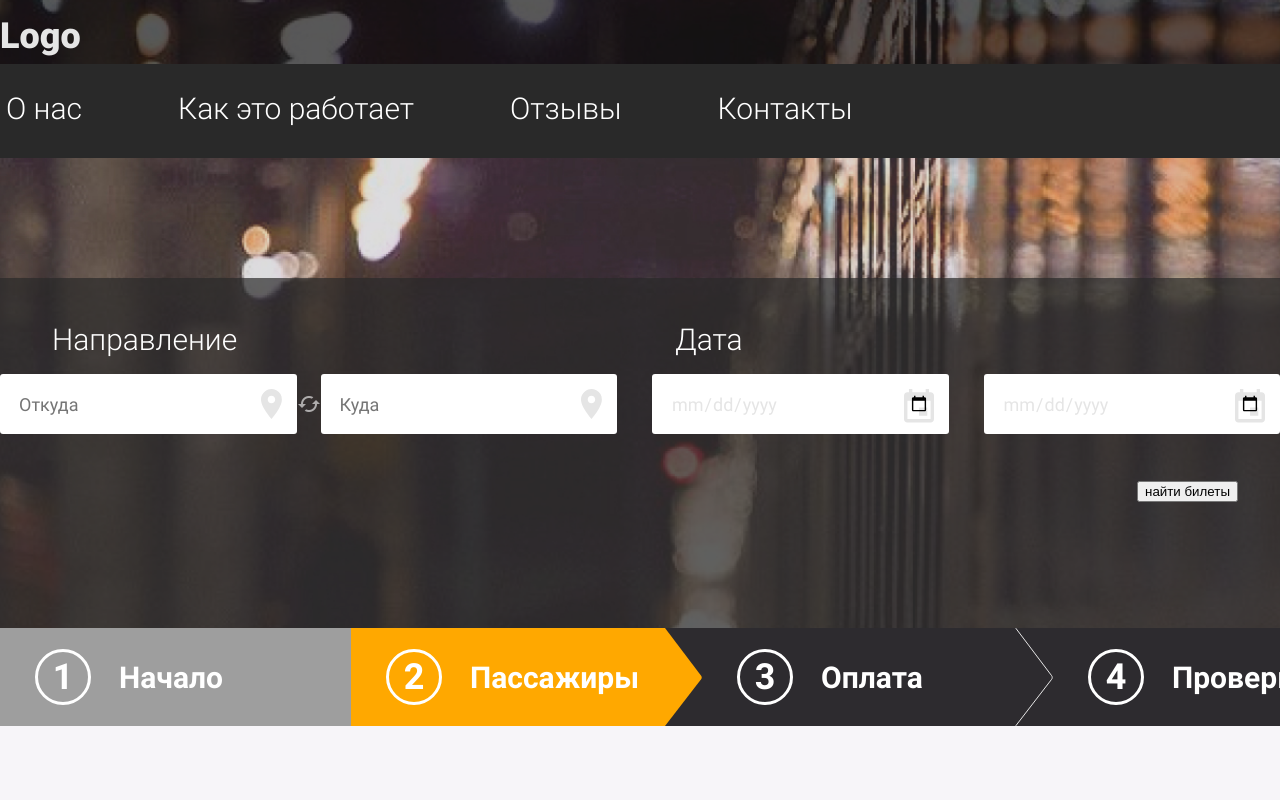
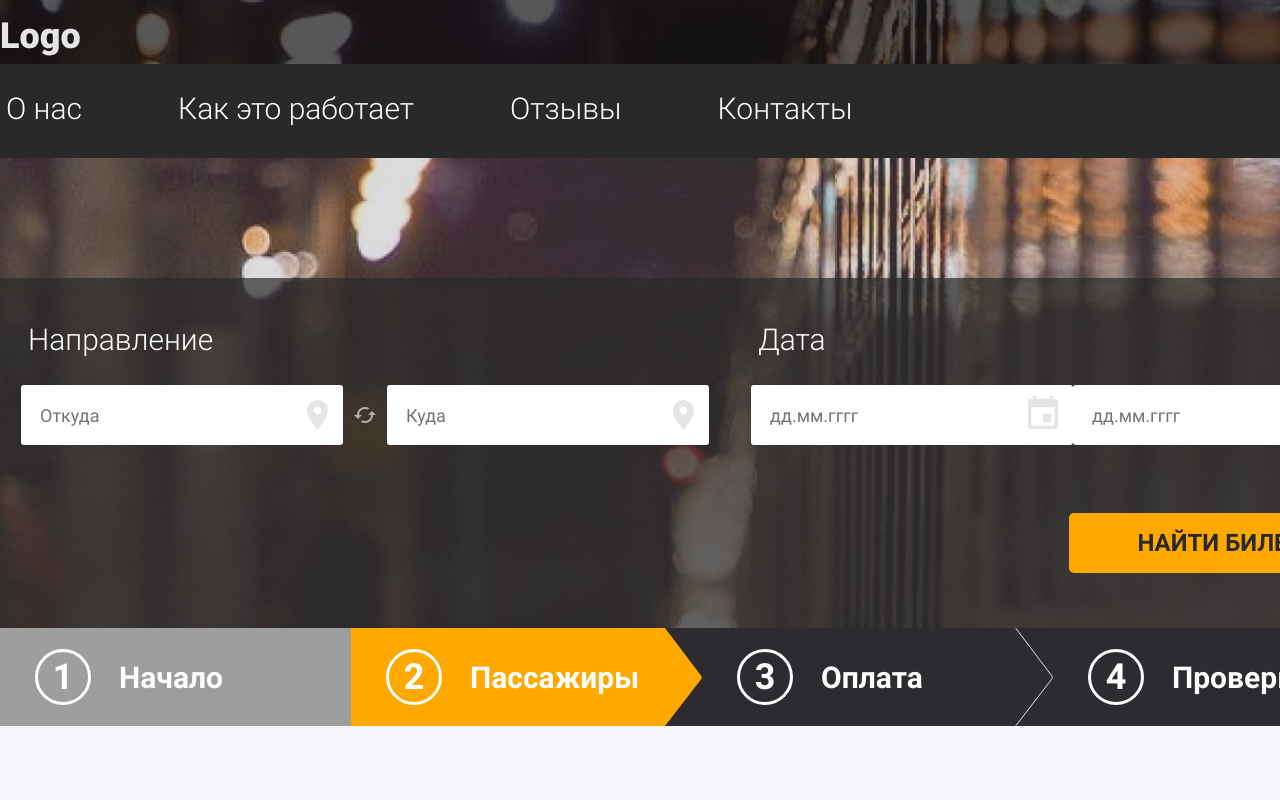
Before and after one commit to moving1986/fe-diplom, a React (Create React App) app: page /payment in a window 1280 px wide. Shown: the top 800 px of the page. Built offline with nearby package versions, Linux system fonts and the light colour scheme; grey boxes are pictures that could not be loaded.

Commit message:
fix all serch forms

```diff
--- a/src/components/FilterWays.jsx
+++ b/src/components/FilterWays.jsx
@@ -8,9 +8,12 @@ import IcoExpress from "../assets/images/ico-express.svg";
 import IcoRightArrowAside from "../assets/images/ico-right-arrow-aside.svg";
 import IcoMoreAside from "../assets/images/ico-more-aside.svg";
 import IcoLeftArrowAside from "../assets/images/ico-left-arrow-aside.svg";
+import { useState } from "react";
 
 
 const FilterWays = () => {
+
+
 
 
     return (
--- a/src/components/Headers/MainHeader/MainHeader.jsx
+++ b/src/components/Headers/MainHeader/MainHeader.jsx
@@ -14,7 +14,12 @@ const MainHeader = () => {
                 <div className="header-title">
                     <h1>Вся жизнь -<br /><span>путешествие</span></h1>
                 </div>
-                <MainSearchForm />
+                <MainSearchForm
+                    mainContainer='search-trip'
+                    formClass='form-search-trip'
+                    headerSearch='header-search-trip'
+                    formSearchBottn='form-serch-button'
+                />
             </div>
         </header>
 
--- a/src/components/Headers/MainHeader/components/MainSearchForm.css
+++ b/src/components/Headers/MainHeader/components/MainSearchForm.css
@@ -22,8 +22,6 @@
 
 .input-with-suggestions {
     position: relative;
-
-
 }
 
 .suggestions-list {
@@ -94,11 +92,13 @@
 .btn-replace-city {
     width: 24px;
     height: 24px;
+
     border: 0;
     background: url('../../../../assets/images/reload-form-way.svg');
     cursor: pointer;
 
 }
+
 
 
 .search-input-way,
@@ -109,14 +109,14 @@
     padding: 21px;
 }
 
-.way-input,
-.date-input {
-    width: 325px;
+.way-input
+{
+    width: 322px;
     height: 60px;
     padding: 19px;
     font-family: "Roboto-Regular";
     font-size: 18px;
-    color: var(--brightGreyText);
+    color: var(--grey);
     background-color: var(--whiteColor);
     border: 0;
     border-radius: 3px;
@@ -153,12 +153,12 @@
 }
 
 .date-input-custom {
-    width: 325px;
+    width: 322px;
     height: 60px;
     padding: 19px 45px 19px 19px;
     font-family: "Roboto-Regular";
     font-size: 18px;
-    color: var(--brightGreyText);
+    color: var(--grey);
     background-color: var(--whiteColor);
     border: 0;
     border-radius: 3px;
@@ -213,20 +213,50 @@
 }
 
 .react-datepicker__day--selected {
-    background-color: #1976d2;
+    background-color: #FFA8004F;
+    border: 2px solid #FFA800;
     color: white;
 }
 
 .react-datepicker__day--keyboard-selected {
     background-color: #e3f2fd;
-    color: #1976d2;
+    color: #292929;
+;
 }
 
 .react-datepicker__day--today {
     font-weight: bold;
-    color: #1976d2;
+    background-color: #FFA8004F;
 }
-
 .react-datepicker__day:hover {
     background-color: #e3f2fd;
 }
+
+/* Order search */
+
+.form-search-ticket-order {
+    display: flex;
+
+    height: 350px;
+    margin-top: 120px;
+    padding-top: 44px;
+
+    background: rgba(41, 41, 41, 0.69);
+}
+.header-search-order {
+    position: absolute;
+    top:0;
+    left: 0;
+}
+
+.inputs-block-search {
+    width: 100%;
+    display: flex;
+    flex-direction: column;
+}
+
+.form-serch-button-order {
+    padding-top: 47px;
+    padding-right: 24px;
+    text-align: right;
+}
--- a/src/components/Headers/MainHeader/components/MainSearchForm.jsx
+++ b/src/components/Headers/MainHeader/components/MainSearchForm.jsx
@@ -1,4 +1,4 @@
-import React, { useState, useEffect, useRef } from 'react';
+import { useState, useEffect, useRef } from 'react';
 import DatePicker from "react-datepicker";
 import { ru } from 'date-fns/locale';
 import { registerLocale } from "react-datepicker";
@@ -16,7 +16,8 @@ import ImgCalendar from '../../../../assets/images/input-date-bg.svg';
 
 registerLocale('ru', ru);
 
-const MainSearchForm = () => {
+const MainSearchForm = ({mainContainer, formClass, headerSearch, inputsBlcokSearch, formSearchBottn}) => {
+
     const dispatch = useDispatch();
     const navigate = useNavigate();
     const formSearch = useSelector(selectTripsSearch);
@@ -30,19 +31,17 @@ const MainSearchForm = () => {
 
     const [errors, setErrors] = useState({});
 
-    // Хуки для автодополнения
     const fromCitySuggestions = useCitySuggestions();
     const toCitySuggestions = useCitySuggestions();
 
-    // Состояния для отображения подсказок
     const [showFromSuggestions, setShowFromSuggestions] = useState(false);
     const [showToSuggestions, setShowToSuggestions] = useState(false);
 
-    // Рефы для обработки кликов вне области
+
     const fromRef = useRef(null);
     const toRef = useRef(null);
 
-    // Обработчик кликов вне области автодополнения
+
     useEffect(() => {
         const handleClickOutside = (event) => {
             if (fromRef.current && !fromRef.current.contains(event.target)) {
@@ -59,7 +58,7 @@ const MainSearchForm = () => {
         };
     }, []);
 
-    // Debounce для запросов к API
+
     useEffect(() => {
         const timer = setTimeout(() => {
             if (formData.from_city.length >= 2) {
@@ -90,7 +89,7 @@ const MainSearchForm = () => {
             [field]: value
         }));
 
-        // Сбрасываем ошибку при изменении поля
+
         if (errors[field]) {
             setErrors(prev => ({
                 ...prev,
@@ -135,7 +134,7 @@ const MainSearchForm = () => {
     const onFormSubmit = (event) => {
         event.preventDefault();
 
-        // Конвертируем даты в строки для валидации
+
         const formDataForValidation = {
             ...formData,
             date_start: formData.date_start ? formData.date_start.toISOString().split('T')[0] : '',
@@ -204,9 +203,11 @@ const MainSearchForm = () => {
     );
 
     return (
-        <div className="search-trip">
-            <form className="form-search-trip" onSubmit={onFormSubmit}>
+        <div className={mainContainer}>
+            <form className={formClass} onSubmit={onFormSubmit}>
+               <div className={inputsBlcokSearch}>
                 <div className="header-search-trip">Направление</div>
+
                 <div className="search-input-way">
                     <div className="input-with-suggestions" ref={fromRef}>
                         <input
@@ -226,12 +227,10 @@ const MainSearchForm = () => {
                         {errors.from_city && <span className="error-message">{errors.from_city}</span>}
                     </div>
 
-                    <button
-                        type="button"
-                        className="btn-replace-city"
-                        onClick={handleSwapCities}
-                    ></button>
+                    <div className="btn-replace-city"
+                            onClick={handleSwapCities}>
 
+                    </div>
                     <div className="input-with-suggestions" ref={toRef}>
                         <input
                             className={`way-input ${errors.to_city ? 'error' : ''}`}
@@ -249,9 +248,11 @@ const MainSearchForm = () => {
                         />
                         {errors.to_city && <span className="error-message">{errors.to_city}</span>}
                     </div>
+                  </div>
                 </div>
+                <div className={inputsBlcokSearch}>
+                <div className="header-search-trip">Дата</div>
 
-                <div className="header-search-trip">Дата</div>
                 <div className="search-input-date">
                     <div className="date-input-container">
                         <DatePicker
@@ -268,6 +269,7 @@ const MainSearchForm = () => {
                         />
                         {errors.date_start && <span className="error-message">{errors.date_start}</span>}
                     </div>
+
                     <div className="date-input-container">
                         <DatePicker
                             selected={formData.date_end}
@@ -283,11 +285,13 @@ const MainSearchForm = () => {
                         />
                         {errors.date_end && <span className="error-message">{errors.date_end}</span>}
                     </div>
+                    </div>
+                    <div className={formSearchBottn}>
+                    <Button buttonName="search" type="submit" />
+                </div>
                 </div>
 
-                <div className="form-serch-button">
-                    <Button buttonName="search" type="submit" />
-                </div>
+
             </form>
         </div>
     );
--- a/src/components/Headers/OrderHeader/OrderHeader (2).css
+++ /dev/null
@@ -1,65 +0,0 @@
-  .main-header {
-    width: 100%;
-    min-height: 596px;
-
-    background: url("../../assets/images/header-order-bg.jpg") no-repeat center;
-    background-size: cover;
-  }
-
-
-  .nav-bar-main {
-    margin-bottom: 120px;
-  }
-
-  .form-search-ticket {
-    height: 350px;
-    padding-top: 44px;
-
-    background: rgba(41, 41, 41, 0.69);
-    }
-
-  .form-search-headers {
-    display: flex;
-  }
-
-  .header-search-ticket-way,
-  .header-search-ticket-date {
-    width: 50%;
-    margin-bottom: 17px;
-
-    font-family: "Roboto-Light";
-    font-size: 30px;
-
-    color: var(--whiteColor);
-  }
-
-  .header-search-ticket-way {
-    padding-left: 52px;
-  }
-
-  .header-search-ticket-date {
-    padding-left: 35px;
-  }
-
-  .form-search-ticket {
-    margin-bottom: 0px;
-
-  }
-
-  .form-search-inputs {
-    height: 60px;
-    display: flex;
-    justify-content: center;
-    align-items: center;
-  }
-
-  .date-input {
-    margin-left: 35px;
-  }
-
-  .form-serch-button {
-    padding-top: 47px;
-    padding-right: 42px;
-
-    border: 0;
-  }
--- a/src/components/Headers/OrderHeader/OrderHeader.jsx
+++ b/src/components/Headers/OrderHeader/OrderHeader.jsx
@@ -1,7 +1,7 @@
 import './OrderHeader.css'
 import MainNav from '../MainNav';
 import Logo from '../Logo';
-import OrderSearchForm from './components/OrderSearchForm';
+import MainSearchForm from '../MainHeader/components/MainSearchForm';
 
 const OrderHeader = () => {
 
@@ -10,7 +10,13 @@ const OrderHeader = () => {
             <header className="main-header">
                 <Logo />
                 <MainNav />
-                <OrderSearchForm />
+                  <MainSearchForm
+                    mainContainer='container-search-ticket'
+                    formClass='form-search-ticket-order'
+                    headerSearch='header-search-order'
+                    inputsBlcokSearch='inputs-block-search'
+                    formSearchBottn='form-serch-button-order'
+                />
             </header>
         </>
     );
--- a/src/pages/SelectTrain.jsx
+++ b/src/pages/SelectTrain.jsx
@@ -1,4 +1,4 @@
-// SelectTrain.jsx
+
 import { Link } from 'react-router-dom';
 import OrderHeader from '../components/Headers/OrderHeader/OrderHeader';
 import StepsLine from '../components/StepsLine';
@@ -26,6 +26,8 @@ const SelectTrain = () => {
     const [sort, setSort] = useState('time');
     const [currentPage, setCurrentPage] = useState(1);
     const [offset, setOffset] = useState(0);
+
+
 
 
     useEffect(() => {
@@ -78,6 +80,8 @@ const SelectTrain = () => {
 
         fetchRoutes();
     }, [fromCityId, toCityId, limit, sort, offset]);
+
+    console.log(tripsSearchState.date_start);
 
     const handleLimitChange = (newLimit) => {
         setLimit(newLimit);
```
Also changed, not shown: src/components/Headers/OrderHeader/OrderHeader (2).jsx (deleted, +0 -65 lines).
